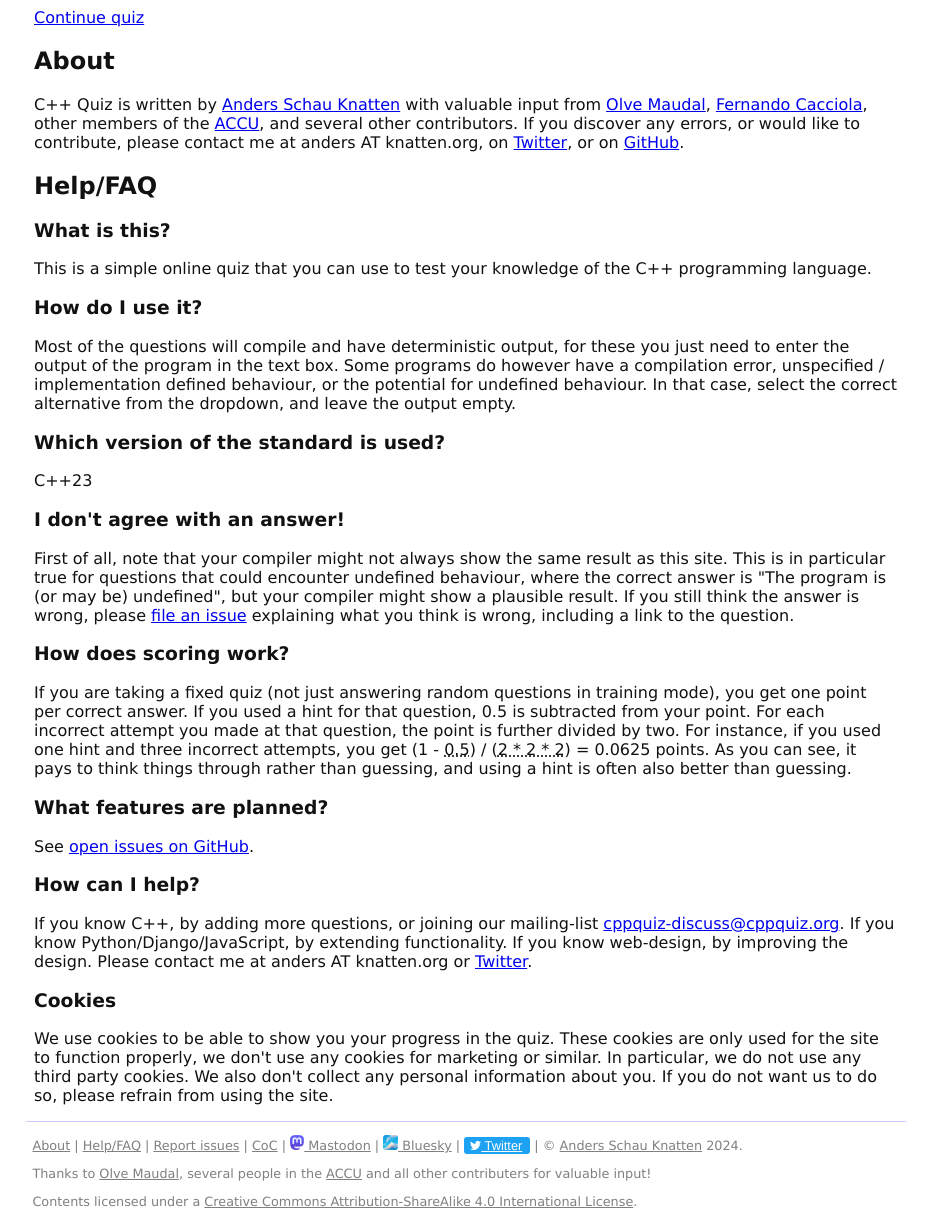
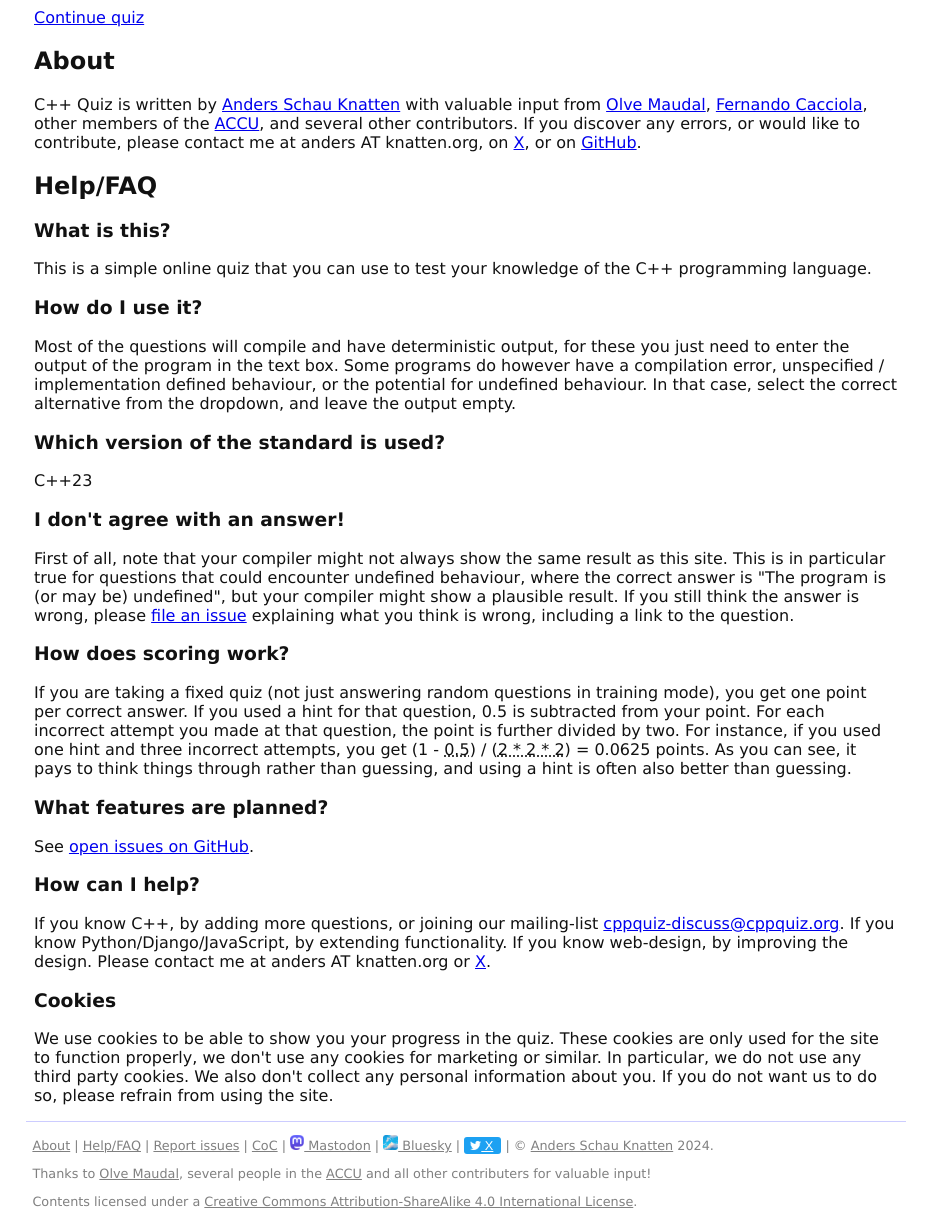
Before and after one commit to knatten/cppquiz, a Django app: page /quiz/help in a window 1280 px wide. Shown: the part 62-1284 px from the top of the page, without its empty margins (174-1102 px from the left). Run offline with Django 3.2, Linux system fonts and the light colour scheme; some libraries are stand-ins or nearby versions.

Commit message:
Replace "Twitter" with "X" in all user facing text

```diff
--- a/quiz/management/commands/auto_publish.py
+++ b/quiz/management/commands/auto_publish.py
@@ -22,7 +22,7 @@ class Command(BaseCommand):
             q.state = 'PUB'
             q.save()
             if (q.tweet_text):
-                print(f"Posting to Twitter: '{q.tweet_text}'")
+                print(f"Posting to X: '{q.tweet_text}'")
                 if skip_tweet:
                     print("Skipping!")
                 else:
@@ -41,7 +41,7 @@ class Command(BaseCommand):
             response = client.create_tweet(
                 text=content
             )
-            print(f"Posted https://twitter.com/user/status/{response.data['id']}")
+            print(f"Posted https://x.com/user/status/{response.data['id']}")
         except Exception as e:
             print(f"Failed to tweet '{content}' due to exception '{e}'")
             sys.exit(1)
--- a/quiz/management/commands/text_generator.py
+++ b/quiz/management/commands/text_generator.py
@@ -106,7 +106,7 @@ If you think forking and PRs is too cumbersome, or you are not able to do this f
 - Other ideas for help are also welcome, please get in touch (see [Questions](#questions) below).
 
 ### Questions
-If you have any questions, either file an issue in this repo, contact [@knatten on Twitter](https://twitter.com/knatten), or email me at anders@knatten.org.
+If you have any questions, either file an issue in this repo, contact [@knatten on X](https://x.com/knatten), or email me at anders@knatten.org.
 """
 
 pull_request_template = """ Fixes #<issue number> (Make sure to enter the issue number, not the question number! If this PR fixes multiple issues, just duplicate this line.)
--- a/templates/base.html
+++ b/templates/base.html
@@ -107,7 +107,7 @@ window.cookieconsent.initialise({
 <a href="https://github.com/knatten/cppquiz/blob/master/CODE_OF_CONDUCT.md">CoC</a> |
 <a href="https://mastodon.online/@cppquiz"><img src="{{STATIC_URL}}/mastodon.png" height="15" alt="Mastodon"> Mastodon</a> |
 <a href="https://bsky.app/profile/cppquiz.bsky.social"><img src="{{STATIC_URL}}/bluesky.png" height="15" alt="Bluesky"> Bluesky</a> |
-<a href="https://twitter.com/intent/follow?screen_name=CppQuiz" class="twitter-follow"><img src="{{STATIC_URL}}/twitter.png" height="9" alt="Twitter"> Twitter</a> |
+<a href="https://x.com/intent/follow?screen_name=CppQuiz" class="twitter-follow"><img src="{{STATIC_URL}}/twitter.png" height="9" alt="X"> X</a> |
 © <a href="http://knatten.org">Anders Schau Knatten</a> {% now "Y"%}.
 </p>
 <p>
--- a/templates/quiz/finished.html
+++ b/templates/quiz/finished.html
@@ -20,9 +20,9 @@ You are taking quiz <a href="https://{{request.get_host}}{{request.path}}">{{req
 <p>You finished with {{quiz_in_progress.score|floatformat:2}} out of {{quiz_in_progress.get_total_nof_questions|floatformat:1}} <abbr title="1 point per correct question, but -0.5 points if you used a hint, and /2 for each wrong attempt.".>possible</abbr> points.</p>
 
 <p>
-Now <a href="https://twitter.com/intent/tweet?hashtags=cpp,cplusplus&text=I got {{quiz_in_progress.score|floatformat:2}}  of {{quiz_in_progress.get_total_nof_questions}} points on this @CppQuiz https://{{request.get_host}}{{request.get_full_path}} ! Can you match that?">boast about it on Twitter</a>!
+Now <a href="https://x.com/intent/tweet?hashtags=cpp,cplusplus&text=I got {{quiz_in_progress.score|floatformat:2}}  of {{quiz_in_progress.get_total_nof_questions}} points on this @CppQuiz https://{{request.get_host}}{{request.get_full_path}} ! Can you match that?">boast about it on X</a>!
 <br>
-(This link takes you to Twitter.com, we would never post on your behalf).
+(This link takes you to x.com, we would never post on your behalf).
 </p>
 
 <p>
--- a/templates/quiz/help.html
+++ b/templates/quiz/help.html
@@ -4,7 +4,7 @@
 <a href="/">Continue quiz</a>
 <h2>About</h2>
 <p>
-C++ Quiz is written by <a href="http://knatten.org">Anders Schau Knatten</a> with valuable input from <a href="http://www.pvv.org/~oma/cv.html">Olve Maudal</a>, <a href="http://fcacciola.50webs.com/">Fernando Cacciola</a>, other members of the <a href="http://accu.org/">ACCU</a>, and several other contributors. If you discover any errors, or would like to contribute, please contact me at anders AT knatten.org, on <a href="https://twitter.com/CppQuiz">Twitter</a>, or on <a href="https://github.com/knatten/cppquiz/issues">GitHub</a>.
+C++ Quiz is written by <a href="http://knatten.org">Anders Schau Knatten</a> with valuable input from <a href="http://www.pvv.org/~oma/cv.html">Olve Maudal</a>, <a href="http://fcacciola.50webs.com/">Fernando Cacciola</a>, other members of the <a href="http://accu.org/">ACCU</a>, and several other contributors. If you discover any errors, or would like to contribute, please contact me at anders AT knatten.org, on <a href="https://x.com/CppQuiz">X</a>, or on <a href="https://github.com/knatten/cppquiz/issues">GitHub</a>.
 </p>
 <h2>Help/FAQ</h2>
 <h3>What is this?</h3>
@@ -21,7 +21,7 @@ C++ Quiz is written by <a href="http://knatten.org">Anders Schau Knatten</a> wit
 <p>See <a href="https://github.com/knatten/cppquiz/issues?state=open">open issues on GitHub</a>.</p>
 </ol>
 <h3>How can I help?</h3>
-<p>If you know C++, by adding more questions, or joining our mailing-list <a href="mailto:cppquiz-discuss@cppquiz.org">cppquiz-discuss@cppquiz.org</a>. If you know Python/Django/JavaScript, by extending functionality. If you know web-design, by improving the design. Please contact me at anders AT knatten.org or <a href="https://twitter.com/knatten">Twitter</a>.</p>
+<p>If you know C++, by adding more questions, or joining our mailing-list <a href="mailto:cppquiz-discuss@cppquiz.org">cppquiz-discuss@cppquiz.org</a>. If you know Python/Django/JavaScript, by extending functionality. If you know web-design, by improving the design. Please contact me at anders AT knatten.org or <a href="https://x.com/knatten">X</a>.</p>
 
 <h3 id="cookies">Cookies</h3>
 <p>
```
